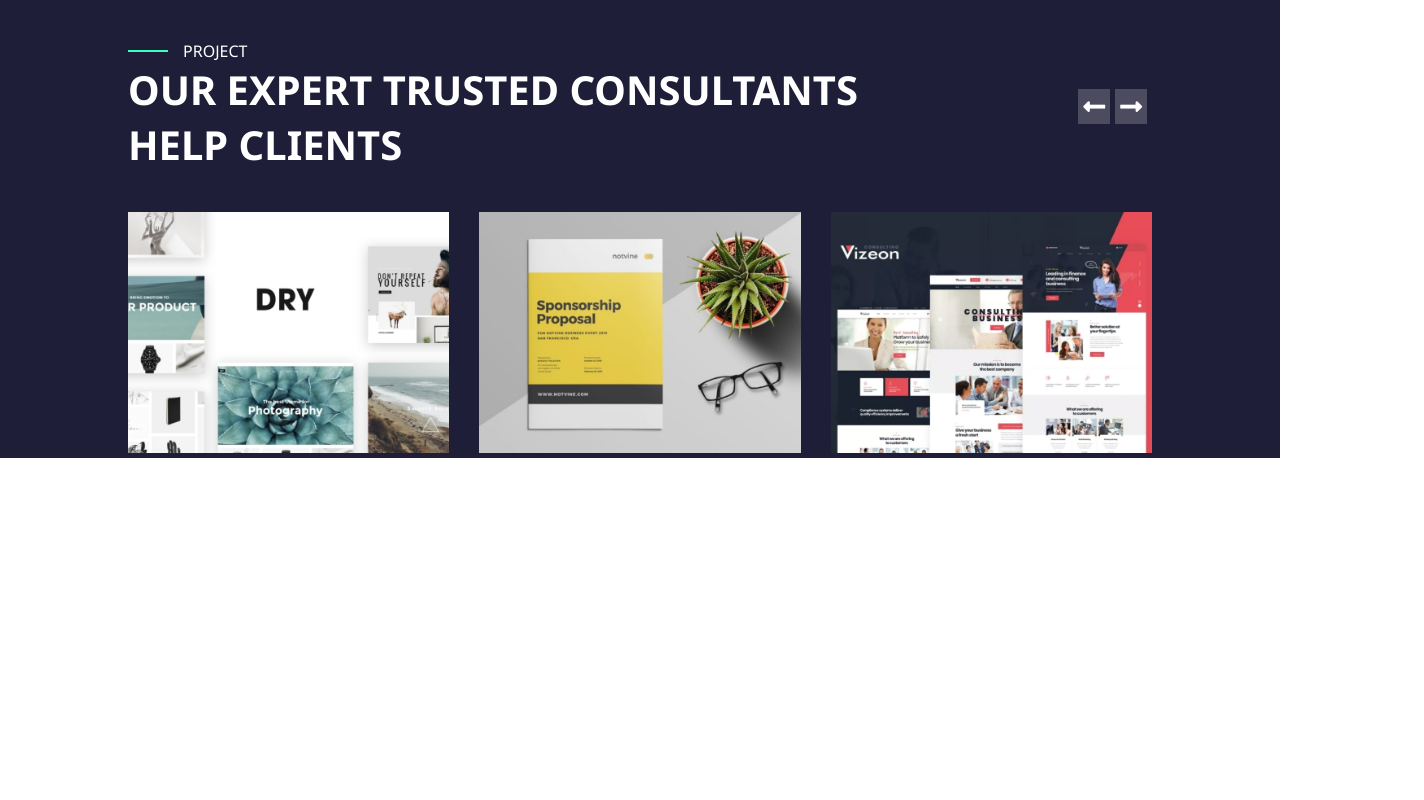
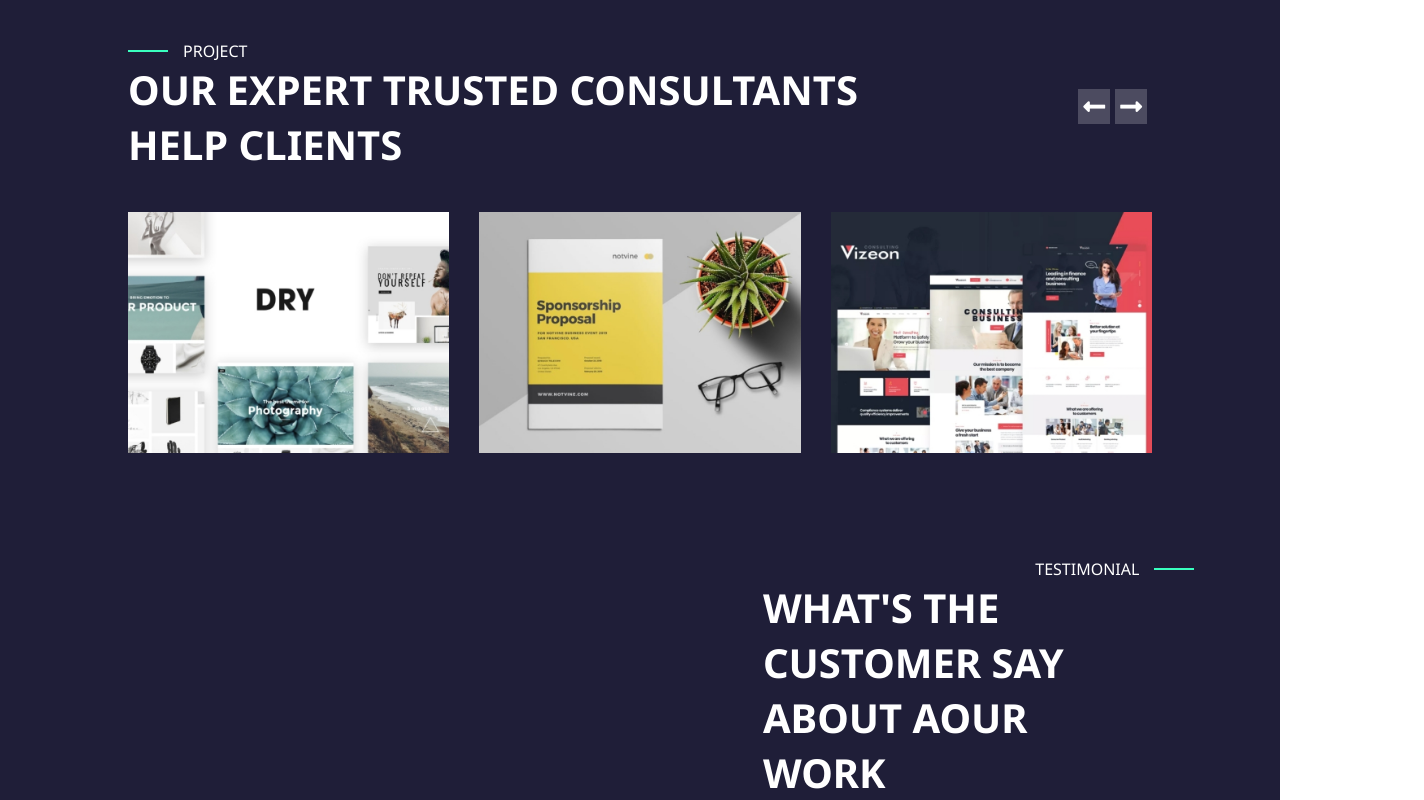
Before and after one commit to danielevergani/proj-html-vuejs, a website: page index.html in a window 1280 px wide. Shown: the part 2937-3737 px from the top of the page, 1424 px wide, since content can reach past the window. Before the commit the page ends 3395 px from the top, so only its background shows below. Drawn offline with nearby package versions, Linux system fonts and the light colour scheme.

Commit message:
inizio e posizoinato titolo sez customer

```diff
--- a/index.html
+++ b/index.html
@@ -87,6 +87,7 @@
 
                 </div>
             </section>
+
             <section id="strategy">
                 <div class="strategy__img">
                     <img src="images/business-people-working-together-on-project-and-5FHSKBL.jpg" alt="">
@@ -140,9 +141,17 @@
                         </div>
                     </div>
                 </div>
+            </section>
 
-
-
+            <section id="customer">
+                <div class="container">
+                    <div class="title__sect">
+                        <p>TESTIMONIAL</p>
+                        <h2>
+                            WHAT'S THE CUSTOMER SAY ABOUT AOUR WORK
+                        </h2>
+                    </div>
+                </div>
             </section>
 
             <!-- chiedere per pattern che si vede in bg -->
--- a/src/app.scss
+++ b/src/app.scss
@@ -5,3 +5,4 @@
 @import "partials/consultants";
 @import "partials/strategy";
 @import "partials/experts";
+@import "partials/customer";
--- /dev/null
+++ b/src/partials/_customer.scss
@@ -0,0 +1,35 @@
+#customer{
+    padding-top: 100px;
+    background-color: $main_bg_color;
+    .container{
+        display: flex;
+        flex-direction: row-reverse;
+        width: $container_big;
+        margin: auto;
+
+        .title__sect{
+            width: 38%;
+
+            p{
+                display: flex;
+                align-items: center;
+                position: relative;
+                left: 70%;
+                color: white;
+
+
+                &::after{
+                    @include line_style_element;
+                    margin-left: 15px;
+
+                }
+            }
+
+            h2{
+                width: 100%;
+            }
+
+
+        }
+    }
+}
```
Also changed, not shown: dist/app.css.
